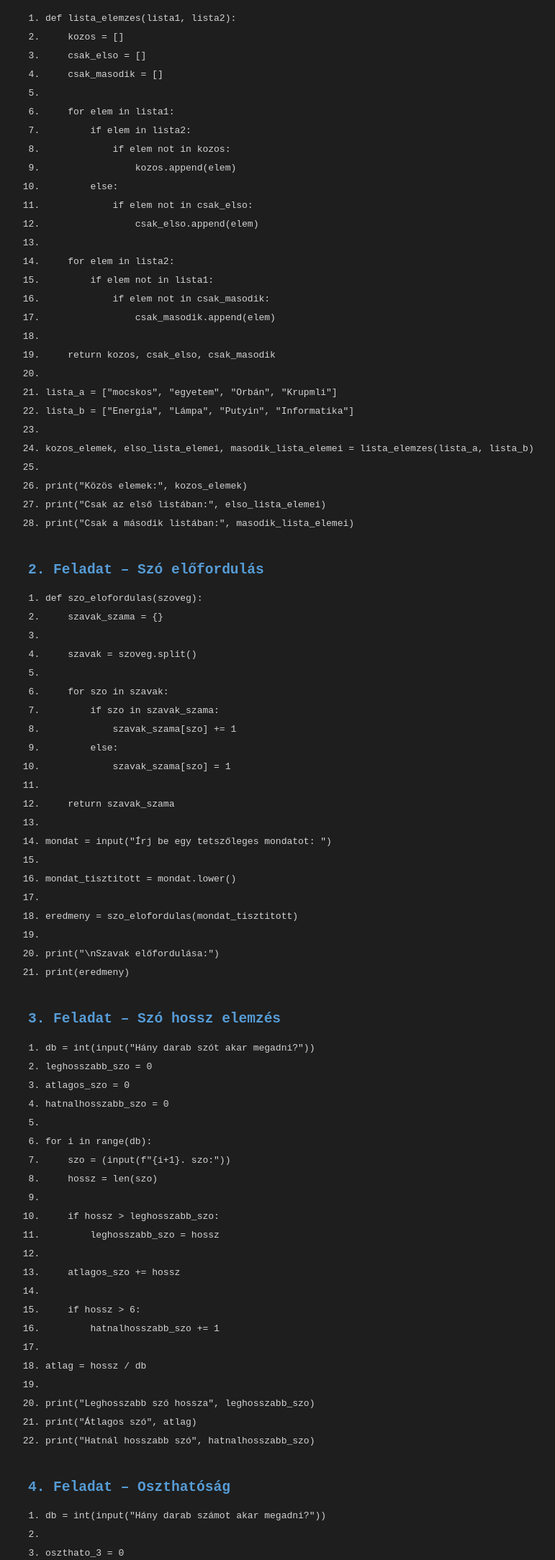
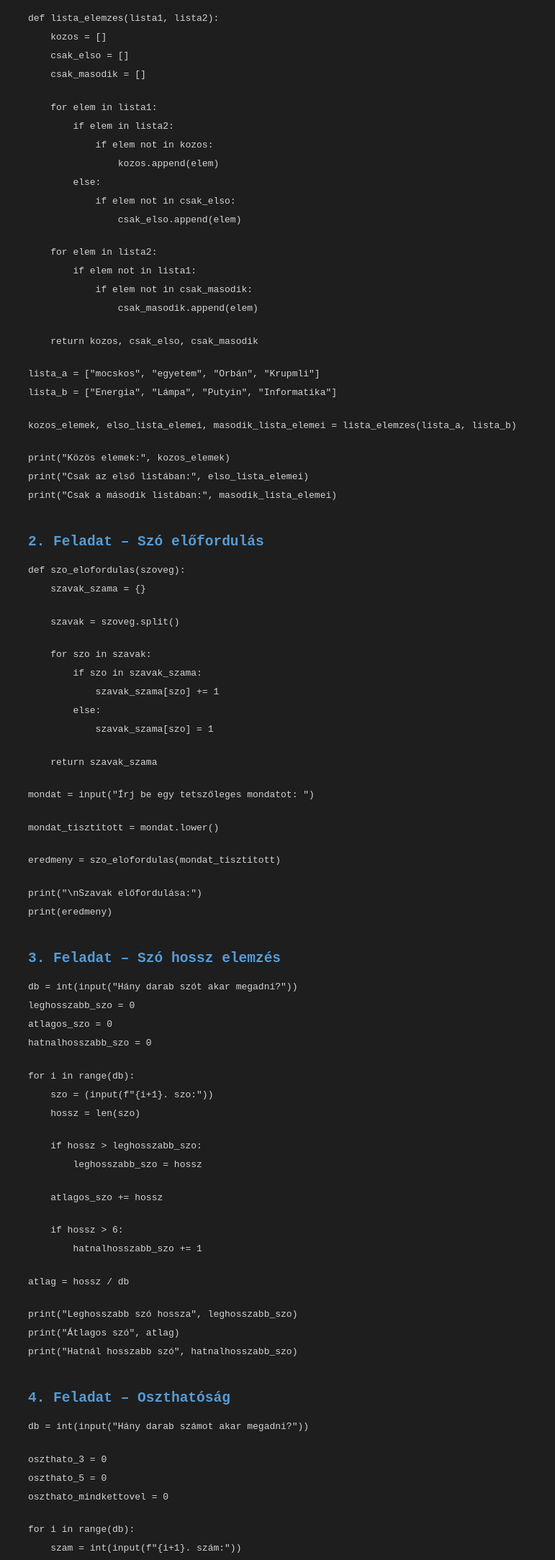
Before and after one commit to ImrePatrik/Vincze, a plain HTML site: page index.html in a window 1280 px wide. Shown: the part 65-2233 px from the top of the page at 72% size, without its empty margins (251-1022 px from the left). Drawn offline with Linux system fonts and the light colour scheme.

Commit message:
Update index.html

```diff
--- a/index.html
+++ b/index.html
@@ -17,122 +17,123 @@
       color: #569cd6;
       margin-top: 40px;
     }
-    ol {
+    .kod-blokk {
       line-height: 2;
-      padding-left: 24px;
     }
-    li {
+    .sor {
+      display: block;
       white-space: pre;
+      min-height: 1.5em;
     }
   </style>
 </head>
 <body>
 
 <h2>1. Feladat – Lista elemzés</h2>
-<ol>
-  <li>def lista_elemzes(lista1, lista2):</li>
-  <li>    kozos = []</li>
-  <li>    csak_elso = []</li>
-  <li>    csak_masodik = []</li>
-  <li></li>
-  <li>    for elem in lista1:</li>
-  <li>        if elem in lista2:</li>
-  <li>            if elem not in kozos:</li>
-  <li>                kozos.append(elem)</li>
-  <li>        else:</li>
-  <li>            if elem not in csak_elso:</li>
-  <li>                csak_elso.append(elem)</li>
-  <li></li>
-  <li>    for elem in lista2:</li>
-  <li>        if elem not in lista1:</li>
-  <li>            if elem not in csak_masodik:</li>
-  <li>                csak_masodik.append(elem)</li>
-  <li></li>
-  <li>    return kozos, csak_elso, csak_masodik</li>
-  <li></li>
-  <li>lista_a = ["mocskos", "egyetem", "Orbán", "Krupmli"]</li>
-  <li>lista_b = ["Energia", "Lámpa", "Putyin", "Informatika"]</li>
-  <li></li>
-  <li>kozos_elemek, elso_lista_elemei, masodik_lista_elemei = lista_elemzes(lista_a, lista_b)</li>
-  <li></li>
-  <li>print("Közös elemek:", kozos_elemek)</li>
-  <li>print("Csak az első listában:", elso_lista_elemei)</li>
-  <li>print("Csak a második listában:", masodik_lista_elemei)</li>
-</ol>
+<div class="kod-blokk">
+  <span class="sor">def lista_elemzes(lista1, lista2):</span>
+  <span class="sor">    kozos = []</span>
+  <span class="sor">    csak_elso = []</span>
+  <span class="sor">    csak_masodik = []</span>
+  <span class="sor"></span>
+  <span class="sor">    for elem in lista1:</span>
+  <span class="sor">        if elem in lista2:</span>
+  <span class="sor">            if elem not in kozos:</span>
+  <span class="sor">                kozos.append(elem)</span>
+  <span class="sor">        else:</span>
+  <span class="sor">            if elem not in csak_elso:</span>
+  <span class="sor">                csak_elso.append(elem)</span>
+  <span class="sor"></span>
+  <span class="sor">    for elem in lista2:</span>
+  <span class="sor">        if elem not in lista1:</span>
+  <span class="sor">            if elem not in csak_masodik:</span>
+  <span class="sor">                csak_masodik.append(elem)</span>
+  <span class="sor"></span>
+  <span class="sor">    return kozos, csak_elso, csak_masodik</span>
+  <span class="sor"></span>
+  <span class="sor">lista_a = ["mocskos", "egyetem", "Orbán", "Krupmli"]</span>
+  <span class="sor">lista_b = ["Energia", "Lámpa", "Putyin", "Informatika"]</span>
+  <span class="sor"></span>
+  <span class="sor">kozos_elemek, elso_lista_elemei, masodik_lista_elemei = lista_elemzes(lista_a, lista_b)</span>
+  <span class="sor"></span>
+  <span class="sor">print("Közös elemek:", kozos_elemek)</span>
+  <span class="sor">print("Csak az első listában:", elso_lista_elemei)</span>
+  <span class="sor">print("Csak a második listában:", masodik_lista_elemei)</span>
+</div>
 
 <h2>2. Feladat – Szó előfordulás</h2>
-<ol>
-  <li>def szo_elofordulas(szoveg):</li>
-  <li>    szavak_szama = {}</li>
-  <li></li>
-  <li>    szavak = szoveg.split()</li>
-  <li></li>
-  <li>    for szo in szavak:</li>
-  <li>        if szo in szavak_szama:</li>
-  <li>            szavak_szama[szo] += 1</li>
-  <li>        else:</li>
-  <li>            szavak_szama[szo] = 1</li>
-  <li></li>
-  <li>    return szavak_szama</li>
-  <li></li>
-  <li>mondat = input("Írj be egy tetszőleges mondatot: ")</li>
-  <li></li>
-  <li>mondat_tisztitott = mondat.lower()</li>
-  <li></li>
-  <li>eredmeny = szo_elofordulas(mondat_tisztitott)</li>
-  <li></li>
-  <li>print("\nSzavak előfordulása:")</li>
-  <li>print(eredmeny)</li>
-</ol>
+<div class="kod-blokk">
+  <span class="sor">def szo_elofordulas(szoveg):</span>
+  <span class="sor">    szavak_szama = {}</span>
+  <span class="sor"></span>
+  <span class="sor">    szavak = szoveg.split()</span>
+  <span class="sor"></span>
+  <span class="sor">    for szo in szavak:</span>
+  <span class="sor">        if szo in szavak_szama:</span>
+  <span class="sor">            szavak_szama[szo] += 1</span>
+  <span class="sor">        else:</span>
+  <span class="sor">            szavak_szama[szo] = 1</span>
+  <span class="sor"></span>
+  <span class="sor">    return szavak_szama</span>
+  <span class="sor"></span>
+  <span class="sor">mondat = input("Írj be egy tetszőleges mondatot: ")</span>
+  <span class="sor"></span>
+  <span class="sor">mondat_tisztitott = mondat.lower()</span>
+  <span class="sor"></span>
+  <span class="sor">eredmeny = szo_elofordulas(mondat_tisztitott)</span>
+  <span class="sor"></span>
+  <span class="sor">print("\nSzavak előfordulása:")</span>
+  <span class="sor">print(eredmeny)</span>
+</div>
 
 <h2>3. Feladat – Szó hossz elemzés</h2>
-<ol>
-  <li>db = int(input("Hány darab szót akar megadni?"))</li>
-  <li>leghosszabb_szo = 0</li>
-  <li>atlagos_szo = 0</li>
-  <li>hatnalhosszabb_szo = 0</li>
-  <li></li>
-  <li>for i in range(db):</li>
-  <li>    szo = (input(f"{i+1}. szo:"))</li>
-  <li>    hossz = len(szo)</li>
-  <li></li>
-  <li>    if hossz > leghosszabb_szo:</li>
-  <li>        leghosszabb_szo = hossz</li>
-  <li></li>
-  <li>    atlagos_szo += hossz</li>
-  <li></li>
-  <li>    if hossz > 6:</li>
-  <li>        hatnalhosszabb_szo += 1</li>
-  <li></li>
-  <li>atlag = hossz / db</li>
-  <li></li>
-  <li>print("Leghosszabb szó hossza", leghosszabb_szo)</li>
-  <li>print("Átlagos szó", atlag)</li>
-  <li>print("Hatnál hosszabb szó", hatnalhosszabb_szo)</li>
-</ol>
+<div class="kod-blokk">
+  <span class="sor">db = int(input("Hány darab szót akar megadni?"))</span>
+  <span class="sor">leghosszabb_szo = 0</span>
+  <span class="sor">atlagos_szo = 0</span>
+  <span class="sor">hatnalhosszabb_szo = 0</span>
+  <span class="sor"></span>
+  <span class="sor">for i in range(db):</span>
+  <span class="sor">    szo = (input(f"{i+1}. szo:"))</span>
+  <span class="sor">    hossz = len(szo)</span>
+  <span class="sor"></span>
+  <span class="sor">    if hossz > leghosszabb_szo:</span>
+  <span class="sor">        leghosszabb_szo = hossz</span>
+  <span class="sor"></span>
+  <span class="sor">    atlagos_szo += hossz</span>
+  <span class="sor"></span>
+  <span class="sor">    if hossz > 6:</span>
+  <span class="sor">        hatnalhosszabb_szo += 1</span>
+  <span class="sor"></span>
+  <span class="sor">atlag = hossz / db</span>
+  <span class="sor"></span>
+  <span class="sor">print("Leghosszabb szó hossza", leghosszabb_szo)</span>
+  <span class="sor">print("Átlagos szó", atlag)</span>
+  <span class="sor">print("Hatnál hosszabb szó", hatnalhosszabb_szo)</span>
+</div>
 
 <h2>4. Feladat – Oszthatóság</h2>
-<ol>
-  <li>db = int(input("Hány darab számot akar megadni?"))</li>
-  <li></li>
-  <li>oszthato_3 = 0</li>
-  <li>oszthato_5 = 0</li>
-  <li>oszthato_mindkettovel = 0</li>
-  <li></li>
-  <li>for i in range(db):</li>
-  <li>    szam = int(input(f"{i+1}. szám:"))</li>
-  <li></li>
-  <li>    if szam % 3 == 0:</li>
-  <li>        oszthato_3 += 1</li>
-  <li>    if szam % 5 == 0:</li>
-  <li>        oszthato_5 += 1</li>
-  <li>    if szam % 3 and szam % 5 == 0:</li>
-  <li>        oszthato_mindkettovel += 1</li>
-  <li></li>
-  <li>print("3-al oszthato szamok", oszthato_3)</li>
-  <li>print("5-el oszthato szamok", oszthato_5)</li>
-  <li>print("Mindnkettővel osztható számok", oszthato_mindkettovel)</li>
-</ol>
+<div class="kod-blokk">
+  <span class="sor">db = int(input("Hány darab számot akar megadni?"))</span>
+  <span class="sor"></span>
+  <span class="sor">oszthato_3 = 0</span>
+  <span class="sor">oszthato_5 = 0</span>
+  <span class="sor">oszthato_mindkettovel = 0</span>
+  <span class="sor"></span>
+  <span class="sor">for i in range(db):</span>
+  <span class="sor">    szam = int(input(f"{i+1}. szám:"))</span>
+  <span class="sor"></span>
+  <span class="sor">    if szam % 3 == 0:</span>
+  <span class="sor">        oszthato_3 += 1</span>
+  <span class="sor">    if szam % 5 == 0:</span>
+  <span class="sor">        oszthato_5 += 1</span>
+  <span class="sor">    if szam % 3 and szam % 5 == 0:</span>
+  <span class="sor">        oszthato_mindkettovel += 1</span>
+  <span class="sor"></span>
+  <span class="sor">print("3-al oszthato szamok", oszthato_3)</span>
+  <span class="sor">print("5-el oszthato szamok", oszthato_5)</span>
+  <span class="sor">print("Mindnkettővel osztható számok", oszthato_mindkettovel)</span>
+</div>
 
 </body>
 </html>
```
